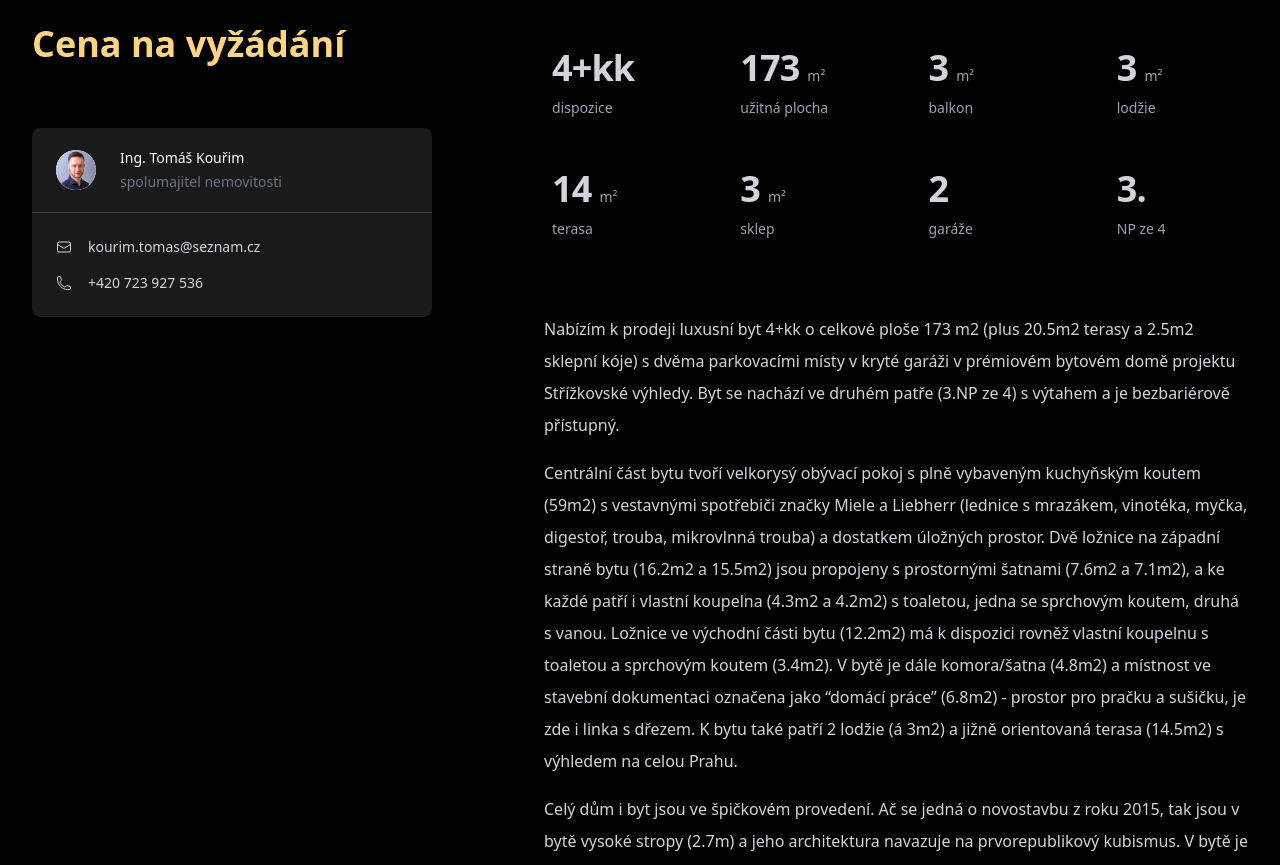
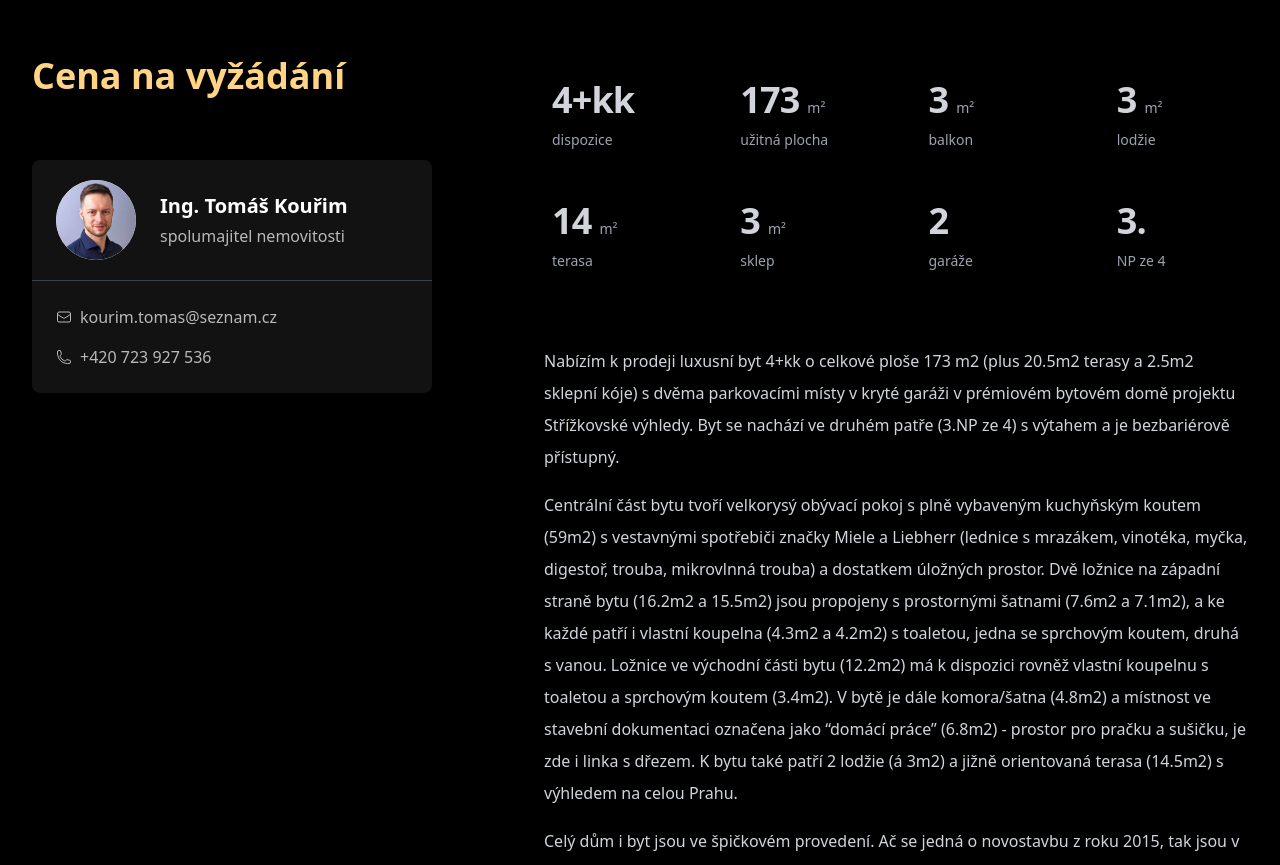
Before and after one commit to misslecter/property-web, a Vue app: page / in a window 1280 px wide. Shown: the part 1560-2425 px from the top of the page. Built offline with nearby package versions, Linux system fonts and the light colour scheme; a web font is replaced by a local one.

Commit message:
Fix contact.

```diff
--- a/src/App.vue
+++ b/src/App.vue
@@ -24,7 +24,7 @@ const imageIcon: VNode = h("img", {
 </script>
 
 <template>
-  <div id="top" class="min-h-screen bg-black pb-[160px] text-gray-300">
+  <div id="top" class="min-h-screen bg-black pb-[140px] text-gray-300">
     <AppContainer>
       <div class="flex flex-col pb-[4rem]">
         <div class="flex flex-col items-center justify-between gap-4 py-4 lg:flex-row">
@@ -40,14 +40,14 @@ const imageIcon: VNode = h("img", {
 
           <AppBadges />
 
-          <a href="#gallery" class="animate-fadeInDelayed3 opacity-0 hover:opacity-70">
+          <a href="#gallery" class="animate-fadeInDelayed3 mt-8 opacity-0 hover:opacity-70">
             <ArrowDownIcon class="w-10 animate-bounce" />
           </a>
         </div>
       </div>
     </AppContainer>
 
-    <div id="gallery">
+    <div id="gallery" class="animate-fadeInDelayed3 opacity-0">
       <ImageGallery />
     </div>
 
--- a/src/components/ImageGallery.vue
+++ b/src/components/ImageGallery.vue
@@ -17,12 +17,10 @@ const autoplayInterval = ref<number>(0);
 
 const showNext = () => {
   currentIndex.value = (currentIndex.value + 1) % images.length;
-  stopAutoplay();
 };
 
 const showPrevious = () => {
   currentIndex.value = (currentIndex.value - 1 + images.length) % images.length;
-  stopAutoplay();
 };
 
 const autoplay = () => {
@@ -55,13 +53,23 @@ autoplay();
 
       <!-- Navigation Buttons -->
       <button
-        @click="showPrevious"
+        @click="
+          () => {
+            showPrevious();
+            stopAutoplay();
+          }
+        "
         class="bg-primary absolute left-4 top-1/2 -translate-y-1/2 transform border border-black px-2 hover:scale-105"
       >
         <ArrowLongLeftIcon class="h-10 w-10 text-black" />
       </button>
       <button
-        @click="showNext"
+        @click="
+          () => {
+            showNext();
+            stopAutoplay();
+          }
+        "
         class="bg-primary absolute right-4 top-1/2 -translate-y-1/2 transform border border-black px-2 hover:scale-105"
       >
         <ArrowLongRightIcon class="h-10 w-10 text-black" />
--- a/src/components/PropertyContact.vue
+++ b/src/components/PropertyContact.vue
@@ -2,6 +2,7 @@
 import { inject } from "vue";
 import { GLOBAL_INFO_KEY } from "@/model/constants.ts";
 import { EnvelopeIcon, PhoneIcon } from "@heroicons/vue/24/outline";
+import AppLinkWithIcon from "@/components/layout/AppLinkWithIcon.vue";
 
 const info = inject(GLOBAL_INFO_KEY);
 
@@ -11,33 +12,35 @@ if (!info) {
 </script>
 
 <template>
-  <div
-    class="divide-y divide-gray-700 overflow-hidden rounded-lg bg-white bg-opacity-10 shadow-2xl"
-  >
+  <div class="divide-y divide-gray-700 overflow-hidden rounded-lg bg-white bg-opacity-[0.07]">
     <div class="px-4 py-5 sm:px-6">
       <div class="flex w-full items-center justify-between space-x-6">
         <img
-          class="h-10 w-10 flex-shrink-0 rounded-full bg-white"
+          class="h-20 w-20 flex-shrink-0 rounded-full bg-white"
           :src="`${info.name}/${info.contact.photo}`"
           alt=""
         />
         <div class="flex-1 truncate">
-          <h3 class="truncate text-sm font-medium text-white">{{ info.contact.name }}</h3>
-          <p class="mt-1 truncate text-sm text-gray-500">{{ info.contact.title }}</p>
+          <h3 class="text-xl font-bold text-white">
+            {{ info.contact.name }}
+          </h3>
+          <p class="mt-1 truncate text-white opacity-70">{{ info.contact.title }}</p>
         </div>
       </div>
     </div>
     <div class="flex flex-col gap-4 px-4 py-5 sm:p-6">
-      <div class="flex gap-4 align-middle">
-        <EnvelopeIcon class="w-4" />
-        <a :href="`mailto:${info.contact.email}`" class="text-sm">{{ info.contact.email }}</a>
-      </div>
-      <div class="flex gap-4 align-middle">
-        <PhoneIcon class="w-4" />
-        <a :href="`tel:${info.contact.phone.replace(' ', '')}`" class="text-sm">{{
-          info.contact.phone
-        }}</a>
-      </div>
+      <AppLinkWithIcon
+        :title="info.contact.email"
+        :to="`mailto:${info.contact.email}`"
+        :icon="EnvelopeIcon"
+        size="md"
+      />
+      <AppLinkWithIcon
+        :title="info.contact.phone"
+        :to="`tel:${info.contact.phone}`"
+        :icon="PhoneIcon"
+        size="md"
+      />
     </div>
   </div>
 </template>
--- a/src/components/layout/AppLinkWithIcon.vue
+++ b/src/components/layout/AppLinkWithIcon.vue
@@ -7,10 +7,10 @@ import {
   type VNodeProps,
 } from "vue";
 
-// Define the type of props
-const props = defineProps<{
+defineProps<{
   to: string;
   title: string;
+  size?: "sm" | "md";
   icon: FunctionalComponent<HTMLAttributes & VNodeProps> | VNode;
   download?: string;
   target?: string;
@@ -18,14 +18,15 @@ const props = defineProps<{
 </script>
 
 <template>
-  <div class="flex gap-2 align-middle text-white opacity-50 hover:opacity-80">
+  <div class="flex gap-2 align-middle text-white opacity-70 hover:opacity-80">
     <component :is="icon" class="w-4" />
     <a
-      :href="props.to"
-      :download="props.download"
+      :href="to"
+      :download="download"
       :target="target"
-      class="text-center text-xs sm:text-sm"
-      >{{ props.title }}</a
+      :class="{ 'sm:text-md': size === 'md', 'sm:text-sm': !size || size === 'sm' }"
+      class="xs:text-xs text-center"
+      >{{ title }}</a
     >
   </div>
 </template>
```
